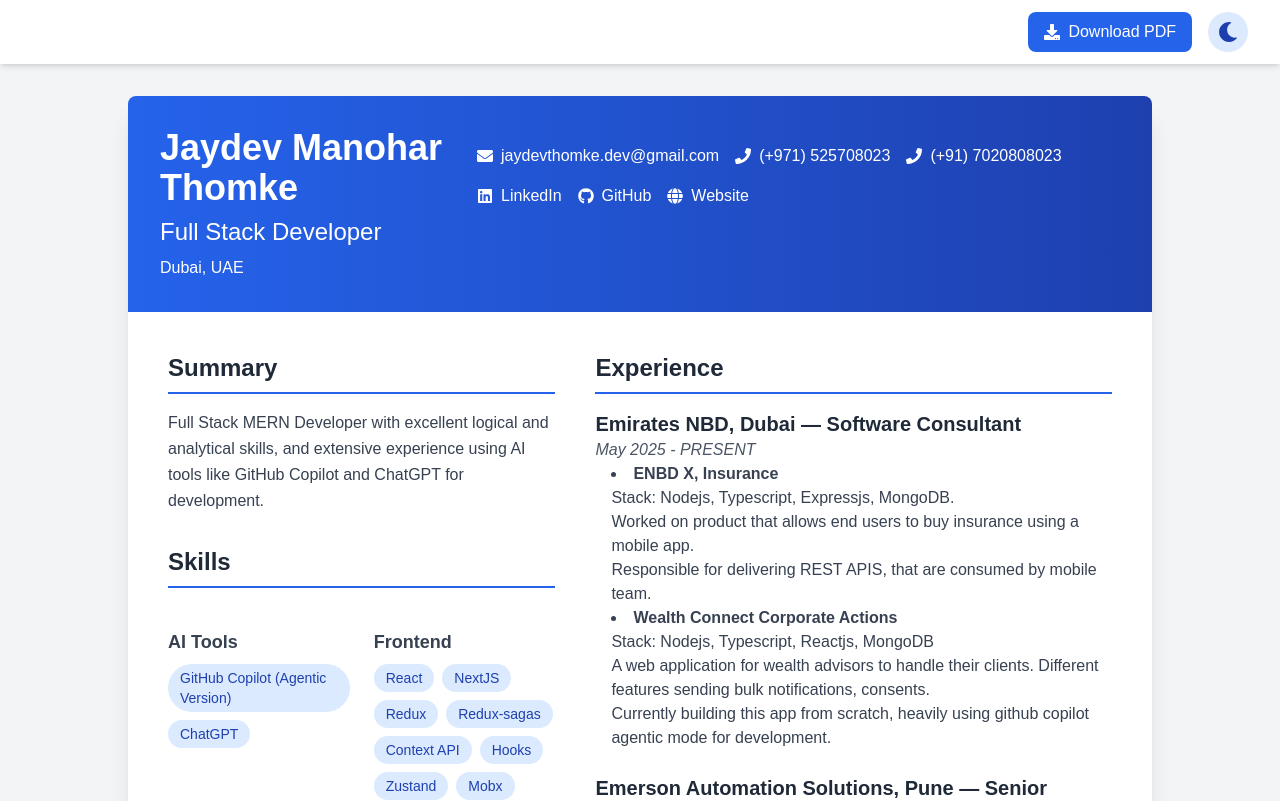
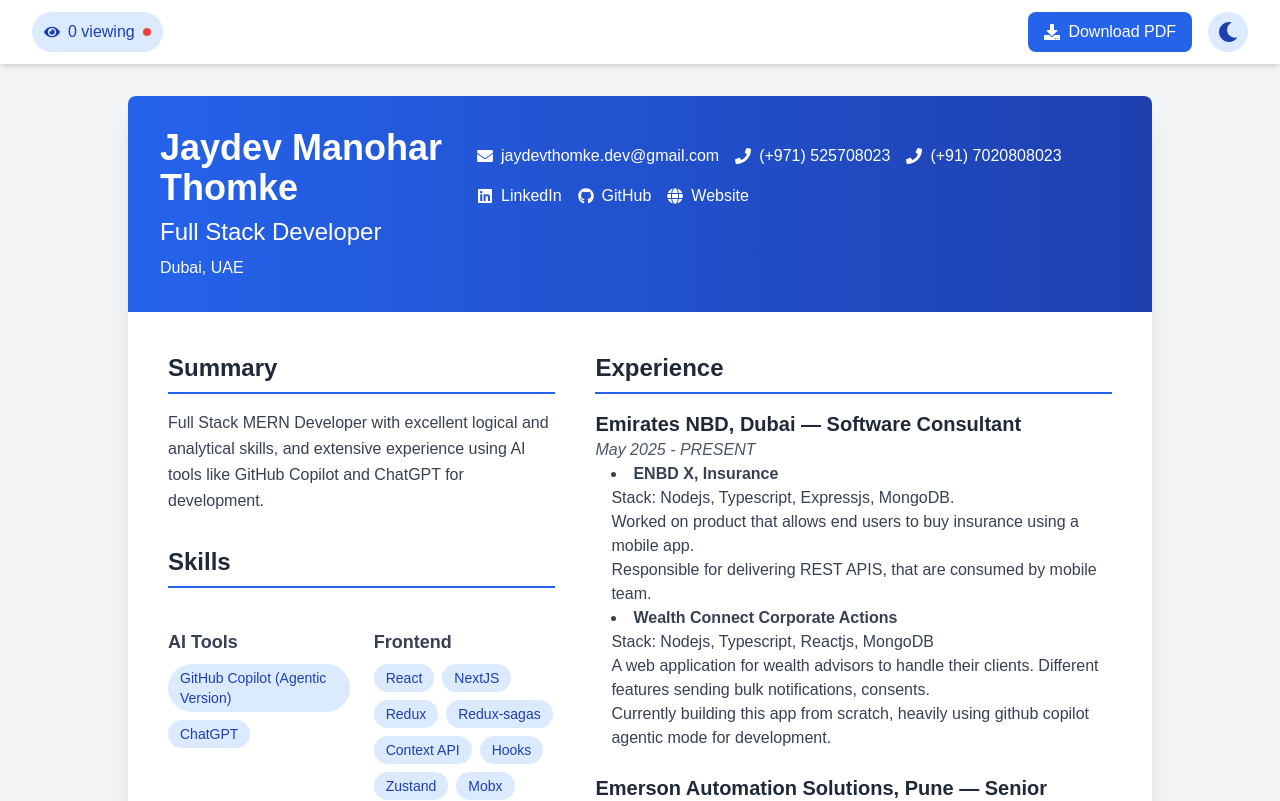
Before and after one commit to jaydev25/resume, a Next.js app: page / in a window 1280 px wide. Shown: the top 801 px of the page. Built offline with nearby package versions, Linux system fonts and the light colour scheme; no server answers.

Commit message:
Updated resume

```diff
--- a/src/app/page.tsx
+++ b/src/app/page.tsx
@@ -10,6 +10,7 @@
 } from "react-icons/fa";
 import ThemeToggle from "@/components/ThemeToggle";
 import { useRef } from "react";
+import ViewerCount from "@/components/ViewerCount";
 
 const skillCategories = {
   "AI Tools": [
@@ -83,7 +84,7 @@
       <div className="fixed top-0 left-0 right-0 bg-white dark:bg-gray-800 shadow-md z-50 transition-colors">
         <div className="max-w-7xl mx-auto px-4 sm:px-6 lg:px-8 h-16 flex items-center justify-between">
           <div className="flex items-center">
-            {/* <ViewerCount /> */}
+            <ViewerCount />
           </div>
           <div className="flex items-center gap-2">
             <button
```
